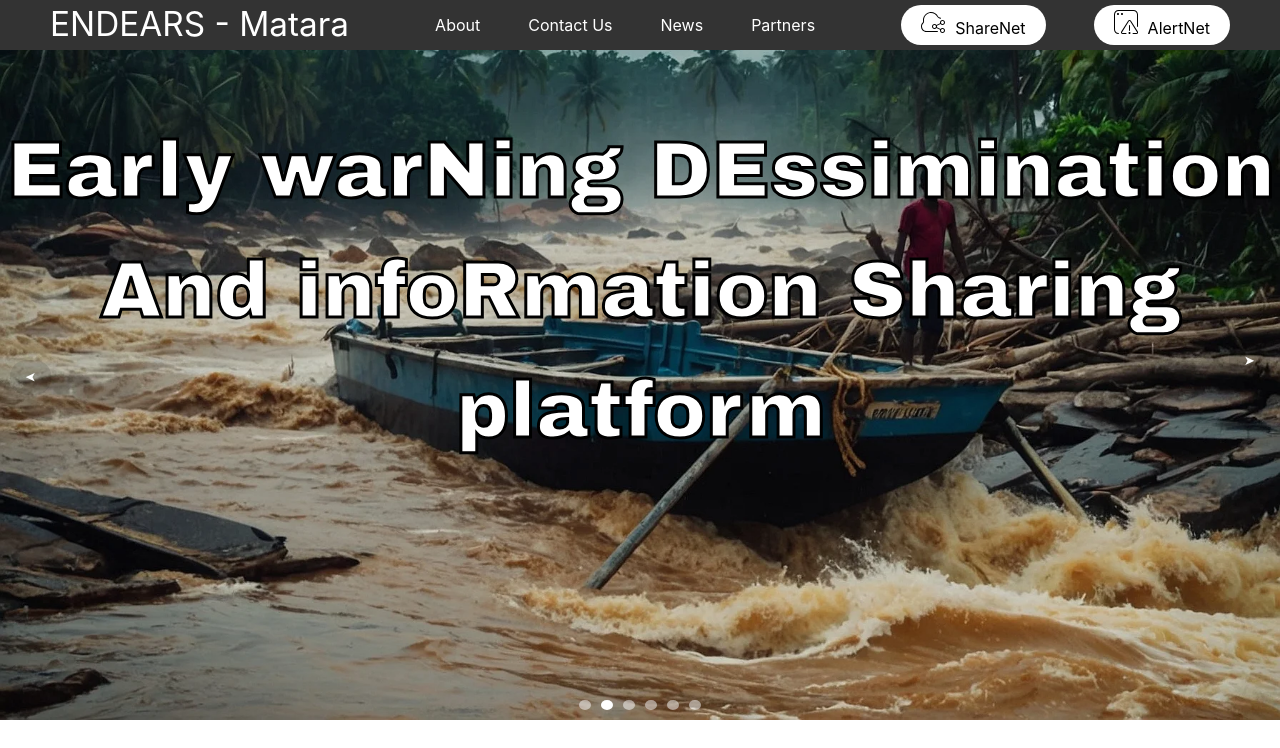
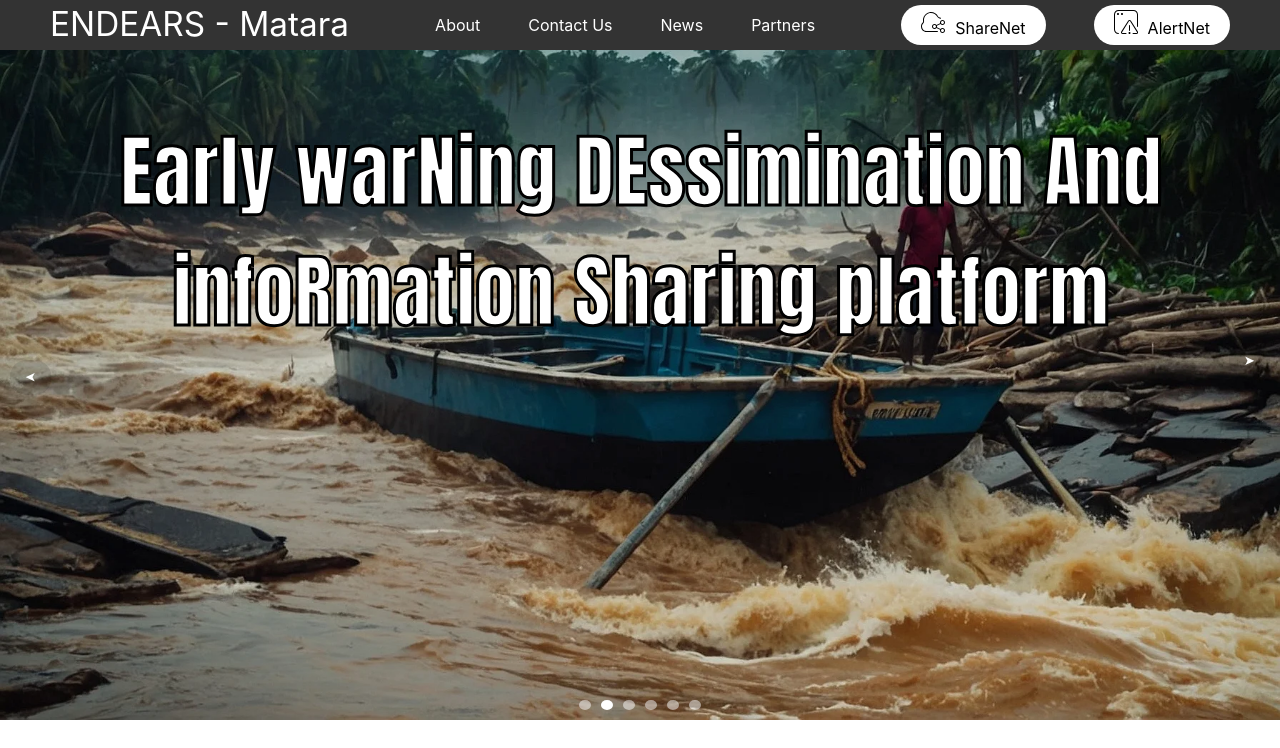
Before and after one commit to Hasitha-J/Endears_project, a React (Vite) app: page / in a window 1280 px wide. Shown: the top 748 px of the page. Built offline with nearby package versions, Linux system fonts and the light colour scheme.

Commit message:
change the font style in title3

```diff
--- a/index.html
+++ b/index.html
@@ -4,7 +4,7 @@
     <meta charset="UTF-8" />
     <link rel="preconnect" href="https://fonts.googleapis.com">
     <link rel="preconnect" href="https://fonts.gstatic.com" crossorigin>
-    <link href="https://fonts.googleapis.com/css2?family=Archivo+Black&display=swap" rel="stylesheet">
+    <link href="https://fonts.googleapis.com/css2?family=Anton&display=swap" rel="stylesheet">
     <link rel="icon" type="image" href="/Alert.png" />
     <meta name="viewport" content="width=device-width, initial-scale=1.0" />
     <title>ENDEARS-Matara</title>
--- a/src/title.css
+++ b/src/title.css
@@ -25,7 +25,7 @@
 }
 
 .title-text{
-  font-family: 'Archivo Black', Arial, sans-serif;
+  font-family: Anton, Arial, sans-serif;
   display: inline-block;
   vertical-align: middle;
 }
```
